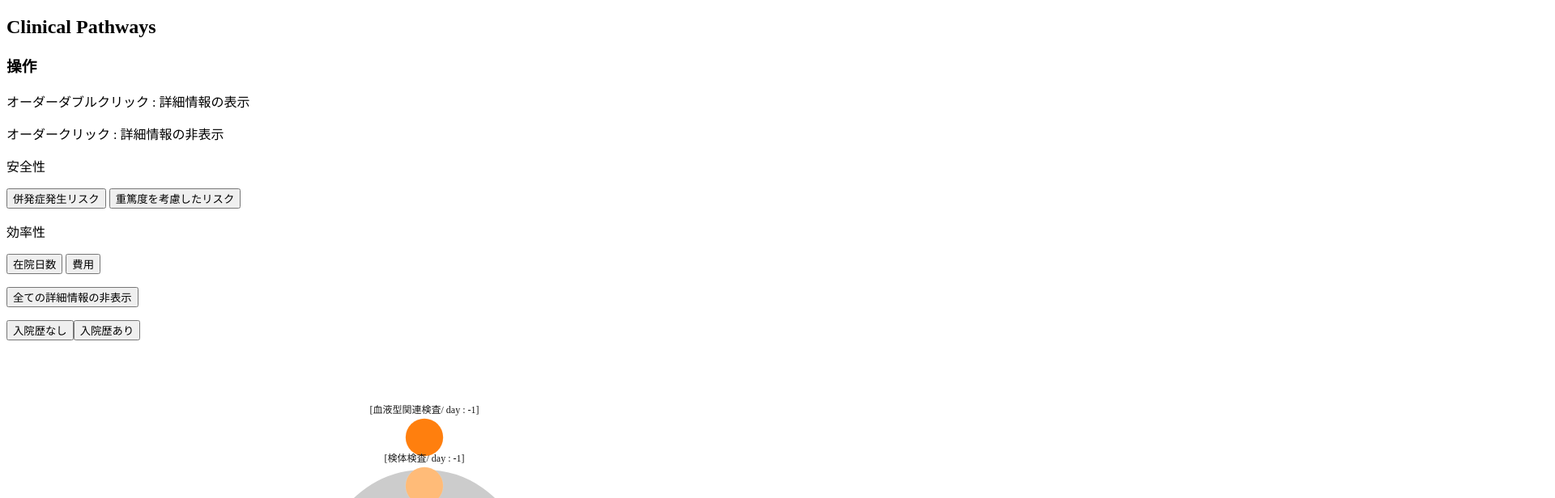
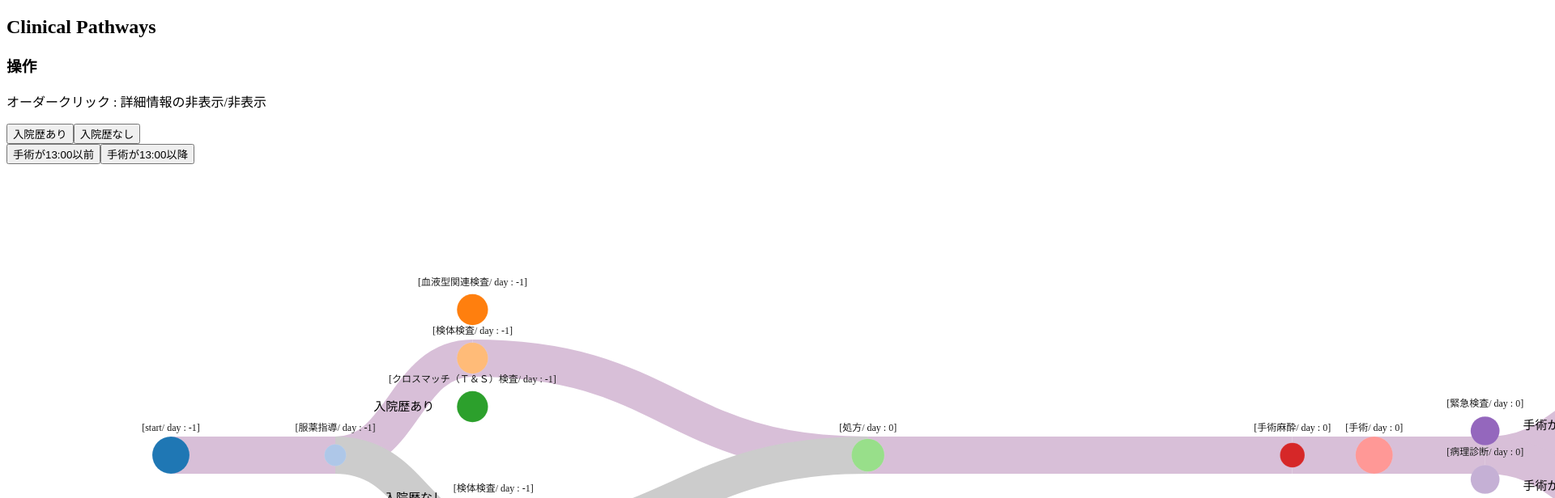
Before and after one commit to rikakobayashi/visualization, a website built with webpack: page index.html in a window 1280 px wide. Both pictures are taken after a click on the button "入院歴あり". Shown: the top 616 px of the page at 81% size, 1920 px wide, since content can reach past the window. Built offline with nearby package versions, Linux system fonts and the light colour scheme.

Commit message:
時間間隔を考慮

```diff
--- a/index.html
+++ b/index.html
@@ -54,15 +54,15 @@
     <p id="chart"></p>
     <h2>Clinical Pathways</h2>
     <h3>操作</h3>
-    <p>オーダーダブルクリック : 詳細情報の表示</p>
-    <p>オーダークリック : 詳細情報の非表示</p>
-    <p>安全性</p>
+    <!-- <p>オーダーダブルクリック : 詳細情報の表示</p> -->
+    <p>オーダークリック : 詳細情報の非表示/非表示</p>
+    <!-- <p>安全性</p>
     <button id="displayRisk1">併発症発生リスク</button>
     <button id="displayRisk2">重篤度を考慮したリスク</button>
     <p>効率性</p>
     <button id="displayCost1">在院日数</button>
     <button id="displayCost2">費用</button>
-    <p><button id="clearButton">全ての詳細情報の非表示</button></p>
+    <p><button id="clearButton">全ての詳細情報の非表示</button></p> -->
     <!-- <button id="changeRecommend">推薦OFF</button> -->
     <div id="buttons"></div>
     <!-- <script src="index.js"></script> -->
--- a/ts/index.ts
+++ b/ts/index.ts
@@ -7,7 +7,6 @@ const Data: JSONDataType = data;
 
 interface JSONDataType {
   order_all: OrderDataType[];
-  recommend: LinksType[];
   Risk1: RiskType[];
   Risk2: RiskType[];
   Cost1: RiskType[];
@@ -26,6 +25,9 @@ interface OrderDataType {
   day: string;
   frequency: number;
   next_item_id: Array<number>;
+  pre_item_id: Array<number>;
+  factor?: string[];
+  time_interval?: number[];
   isGroup?: boolean;
 }
 
@@ -83,10 +85,10 @@ interface LinksType {
 
 d3.json("data.json", function (error, data: JSONDataType) {
   const N1 = 8;
-  const circle_r = 20;
+  const circle_r = 23;
   const link_length = 203; //文字が重なる場合はここの値を変更
   const margin = 110; // 全体が入るようにノードを右にずらす
-  const width = N1 * (link_length + circle_r);
+  let width = N1 * (link_length + circle_r) + 500; // 最終的に右端のノードに合わせる
   const height = 600;
   const rect_x = 0;
   const rect_y = 0;
@@ -130,7 +132,43 @@ d3.json("data.json", function (error, data: JSONDataType) {
   let max_order_length = 0;
   let height_s = 0;
 
-  let isRecommend: boolean = true;
+  let isRecommend: boolean = false;
+
+  const find_order_by_id = (id: number): OrderDataType | undefined => {
+    return data.order_all.find((order) => order.id == id);
+  };
+
+  const x_place = (
+    pre_item_ids: number[],
+    time_interval: number[] | undefined
+  ) => {
+    const pre_item =
+      pre_item_ids.length === 1
+        ? place.find((p) => p.id == pre_item_ids[0])
+        : pre_item_ids.map((pre_item_id) =>
+            place.find((p) => p.id == pre_item_id)
+          );
+    if (!pre_item) {
+      return link_length;
+    } else if (Array.isArray(pre_item)) {
+      // return pre_item.r_x + link_length;
+      const ave_time_interval = time_interval?.reduce((acc, cur) => acc + cur);
+      return (
+        pre_item[0]!.r_x +
+        (ave_time_interval
+          ? (ave_time_interval / time_interval!.length) * 0.6 +
+            link_length * 0.4
+          : link_length)
+      );
+    } else {
+      return (
+        pre_item.r_x +
+        (time_interval
+          ? time_interval[0] * 0.6 + link_length * 0.4
+          : link_length)
+      );
+    }
+  };
 
   const push_graph_orders = (
     id: number,
@@ -138,11 +176,25 @@ d3.json("data.json", function (error, data: JSONDataType) {
     seq_length: number,
     seq_index: number
   ): void => {
-    if (id == -1) return;
+    if (id == -1) {
+      width = place[place.length - 1].r_x + margin;
+      return;
+    }
     const order = data.order_all.find((order) => order.id == id);
     if (!order) return;
     if (graph.orders.find((order) => order.id == id)) return;
     if (order.isGroup) {
+      // パスが通る座標
+      place.push({
+        id: order.id,
+        r_x: x_place(order.pre_item_id, order.time_interval),
+        r_y: push_place(
+          seq_length,
+          seq_index,
+          order.pre_item_id,
+          data.groups[order.order_type].length
+        ),
+      });
       data.groups[order.order_type].forEach((_order, index) => {
         // 各オーダーが通る座標
         graph.orders.push({
@@ -150,37 +202,29 @@ d3.json("data.json", function (error, data: JSONDataType) {
           id: order.id,
           frequency: order.frequency,
           next_item_id: order.next_item_id,
-          r_x: seq_number * link_length + margin,
+          pre_item_id: order.pre_item_id,
+          r_x: x_place(order.pre_item_id, order.time_interval),
           r_y:
             push_place(
               seq_length,
               seq_index,
+              order.pre_item_id,
               data.groups[order.order_type].length
             ) -
             (60 * (data.groups[order.order_type].length - 1)) / 2 +
             60 * index,
         });
       });
-      // パスが通る座標
-      place.push({
-        id: order.id,
-        r_x: seq_number * link_length + margin,
-        r_y: push_place(
-          seq_length,
-          seq_index,
-          data.groups[order.order_type].length
-        ),
-      });
     } else {
       graph.orders.push({
         ...order,
-        r_x: seq_number * link_length + margin,
-        r_y: push_place(seq_length, seq_index),
+        r_x: x_place(order.pre_item_id, order.time_interval),
+        r_y: push_place(seq_length, seq_index, order.pre_item_id),
       });
       place.push({
         id: order.id,
-        r_x: seq_number * link_length + margin,
-        r_y: push_place(seq_length, seq_index),
+        r_x: x_place(order.pre_item_id, order.time_interval),
+        r_y: push_place(seq_length, seq_index, order.pre_item_id),
       });
     }
 
@@ -199,11 +243,12 @@ d3.json("data.json", function (error, data: JSONDataType) {
 
     if (orders_by_seq.next_item_id[0] !== -1) {
       // linksを定義
-      orders_by_seq.next_item_id.forEach((id) => {
+      orders_by_seq.next_item_id.forEach((id, index) => {
         graph.links.push({
           source: orders_by_seq.id,
           target: id,
           value: 40,
+          factor: orders_by_seq.factor ? orders_by_seq.factor[index] : "",
         });
       });
     }
@@ -215,7 +260,7 @@ d3.json("data.json", function (error, data: JSONDataType) {
     //     push_place(orders_by_seq.length, orders_by_seq.length);
     //   max_order_length = orders_by_seq.length;
     // }
-    height_s = 800;
+    height_s = 300;
   });
 
   // const test: number[][] = [];
@@ -495,14 +540,16 @@ d3.json("data.json", function (error, data: JSONDataType) {
                     d.target.order_type + "\n" + format(d.value); }); */
 
   // 上側のパスを出力
-  let link1_data = isRecommend
-    ? svg.append("g").selectAll(".link1").data(data.recommend).enter()
-    : svg.append("g").selectAll(".link1").data(graph.links).enter();
+  let link1_data = svg
+    .append("g")
+    .selectAll(".link1")
+    .data(graph.links)
+    .enter();
   const link1 = link1_data
     .append("path")
     .attr("class", "link1")
     .attr("id", function (d) {
-      return `link${d.source}${d.target}`;
+      return `link${d.source}-${d.target}`;
     })
     .attr("d", path1())
     .attr("stroke", "#ccc")
@@ -682,7 +729,7 @@ d3.json("data.json", function (error, data: JSONDataType) {
   node
     .append("circle")
     .attr("r", function (d) {
-      return (d.frequency / 100 + 0.3) * circle_r;
+      return (d.frequency / 100) ** 1.2 * circle_r;
     })
     .style("fill", function (d, i) {
       return color(String(colorset(d.order_type)));
@@ -820,8 +867,49 @@ d3.json("data.json", function (error, data: JSONDataType) {
     .attr("d", "M0,-5L10,0L0,5 L10,0 L0, -5")
     .style("stroke", "black");
 
-  function push_place(parallel: number, j: number, group_num?: number) {
-    const c_line = height / 2;
+  function find_junction(orders: OrderDataType[]): OrderDataType {
+    const new_orders = orders.map((order) => {
+      let target = order;
+      while (target.next_item_id.length == 1) {
+        if (target.pre_item_id.length == 1) {
+          target = find_order_by_id(target.pre_item_id[0])!;
+        } else {
+          //
+        }
+      }
+      return target;
+    });
+    const uniq = [...new Set(new_orders)];
+    if (uniq.length == 1) {
+      console.log(uniq[0]);
+      return uniq[0];
+    } else {
+      return find_junction(uniq);
+    }
+  }
+
+  function push_place(
+    parallel: number,
+    j: number,
+    pre_order_ids: number[],
+    group_num?: number
+  ) {
+    let c_line = height * 0.6;
+
+    if (pre_order_ids.length == 1) {
+      const pre_order = place.find((order) => order.id == pre_order_ids[0]);
+      if (!pre_order || pre_order.id == 0) return c_line;
+      c_line = pre_order.r_y;
+    } else if (pre_order_ids.length > 1) {
+      let orders = pre_order_ids.map(
+        (pre_order_id) => find_order_by_id(pre_order_id)!
+      );
+      const target_order = find_junction(orders);
+      c_line = place.find((order) => order.id == target_order.id)!.r_y;
+      console.log(c_line);
+    }
+
+    // const c_line = height / 2;
     if (parallel == 1) {
       return c_line;
     }
@@ -1004,30 +1092,54 @@ d3.json("data.json", function (error, data: JSONDataType) {
 
   branch_orders.forEach((branch_order) => {
     variants.push(
-      data.recommend.filter((rec_link) => rec_link.source == branch_order.id)
+      graph.links.filter((rec_link) => rec_link.source == branch_order.id)
     );
   });
 
   console.log(variants);
+  const factors: LinksType[] = [];
 
-  variants.forEach((variant) => {
+  variants.forEach((variant, index) => {
+    console.log(variant);
     d3.select("#buttons")
-      .selectAll("button")
+      .selectAll(`button${index}`)
       .data(variant)
       .enter()
       .append("button")
       .text(function (d) {
-        return d.factor;
+        return d.factor ?? "";
       })
       .on("click", function (d) {
         selection.push(d.factor);
+        const unselected_factors = variants
+          .find((variant) => variant.includes(d))
+          ?.filter((path) => path !== d);
+        unselected_factors?.forEach((path) => {
+          const index = factors.indexOf(path);
+          if (index == -1) return;
+          factors.splice(index, 1);
+        });
+        factors.push(d);
+
         d3.selectAll(".link1").attr("stroke", "#ccc");
-        const path = test2.find((ids) => ids.find((id) => id == d.target));
-        path?.forEach((p, i) => {
-          if (!path[i + 1]) return;
-          d3.select(`#link${p}${path[i + 1]}`).attr("stroke", "pink");
+
+        let paths = test2.concat();
+
+        factors.forEach((link) => {
+          paths = paths.filter((path) => path.includes(link.target));
         });
+
+        console.log(paths);
+
+        // const path = test2.find((ids) => ids.find((id) => id == d.target));
+        paths?.forEach((path) =>
+          path.forEach((p, i) => {
+            if (!path[i + 1]) return;
+            d3.select(`#link${p}-${path[i + 1]}`).attr("stroke", "thistle");
+          })
+        );
       });
+    d3.select("#buttons").append("br");
   });
 
   // d3.select("#buttons").
```
Also changed, not shown: dist/data.json.
